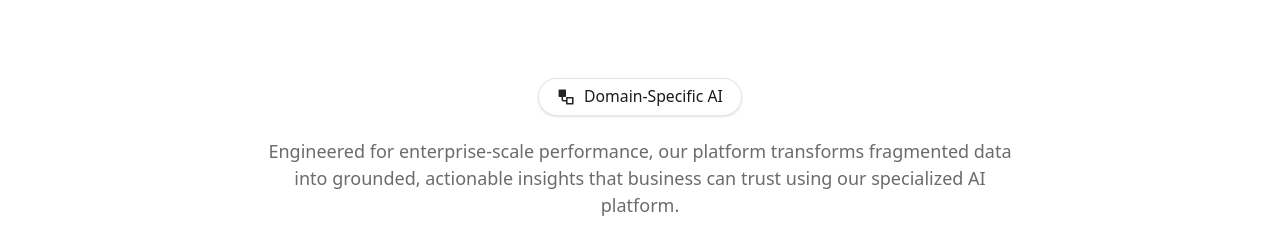
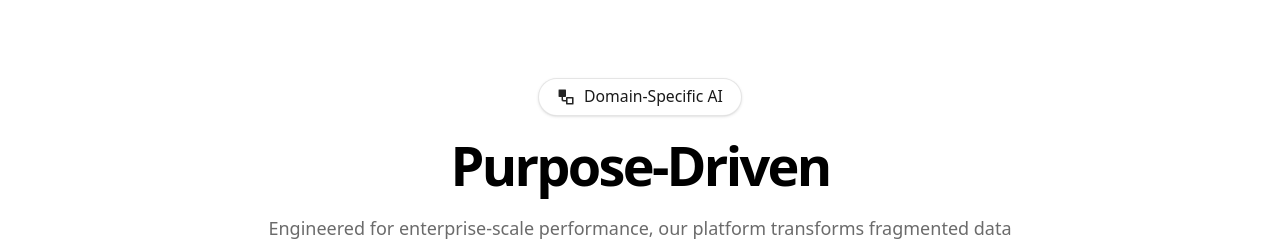
Before and after one commit to geetansh-GiKA/gikagraph, a Next.js app: page / in a window 1280 px wide. Shown: the part 1640-1882 px from the top of the page. Built offline with nearby package versions, Linux system fonts and the light colour scheme; a web font is replaced by a local one.

Commit message:
feat: update About page badge text and add icon; enhance Features1 section headline styling

```diff
--- a/src/app/about/page.tsx
+++ b/src/app/about/page.tsx
@@ -20,7 +20,7 @@ export default function AboutPage() {
       <div className="px-4 xl:px-0 max-w-6xl mx-auto py-16 space-y-12">
         <div className="flex flex-col items-center text-center gap-5">
           <SlideEffect>
-            <Badge text="Our team" />
+             <Badge text="Our Team" icon="/userslove.png" />
           </SlideEffect>
 
           <SlideEffect
--- a/src/sections/features-1.tsx
+++ b/src/sections/features-1.tsx
@@ -48,7 +48,21 @@ export default function Features1() {
           <Badge number={settings.badge.number} text={settings.badge.text} icon="/connections.png" />
         </SlideEffect>
 
-        <SlideEffect className="px-2 sm:px-10 md:px-0 w-full md:max-w-2xl mx-auto text-sm lg:text-base text-muted-foreground">
+        <SlideEffect
+          direction="top"
+          className="text-3xl md:text-4xl lg:text-5xl font-bold tracking-tighter max-w-2xl mx-auto"
+        >
+          <h2 className="text-black">
+            {settings.headlinePrefix}
+            {settings.headlineHighlight}
+            {settings.headlineSuffix}
+          </h2>
+        </SlideEffect>
+
+        <SlideEffect
+          delay={0.1}
+          className="px-2 sm:px-10 md:px-0 w-full md:max-w-2xl mx-auto text-sm lg:text-base text-muted-foreground"
+        >
           {settings.description}
         </SlideEffect>
       </div>
```
Also changed, not shown: public/image.png (deleted).
